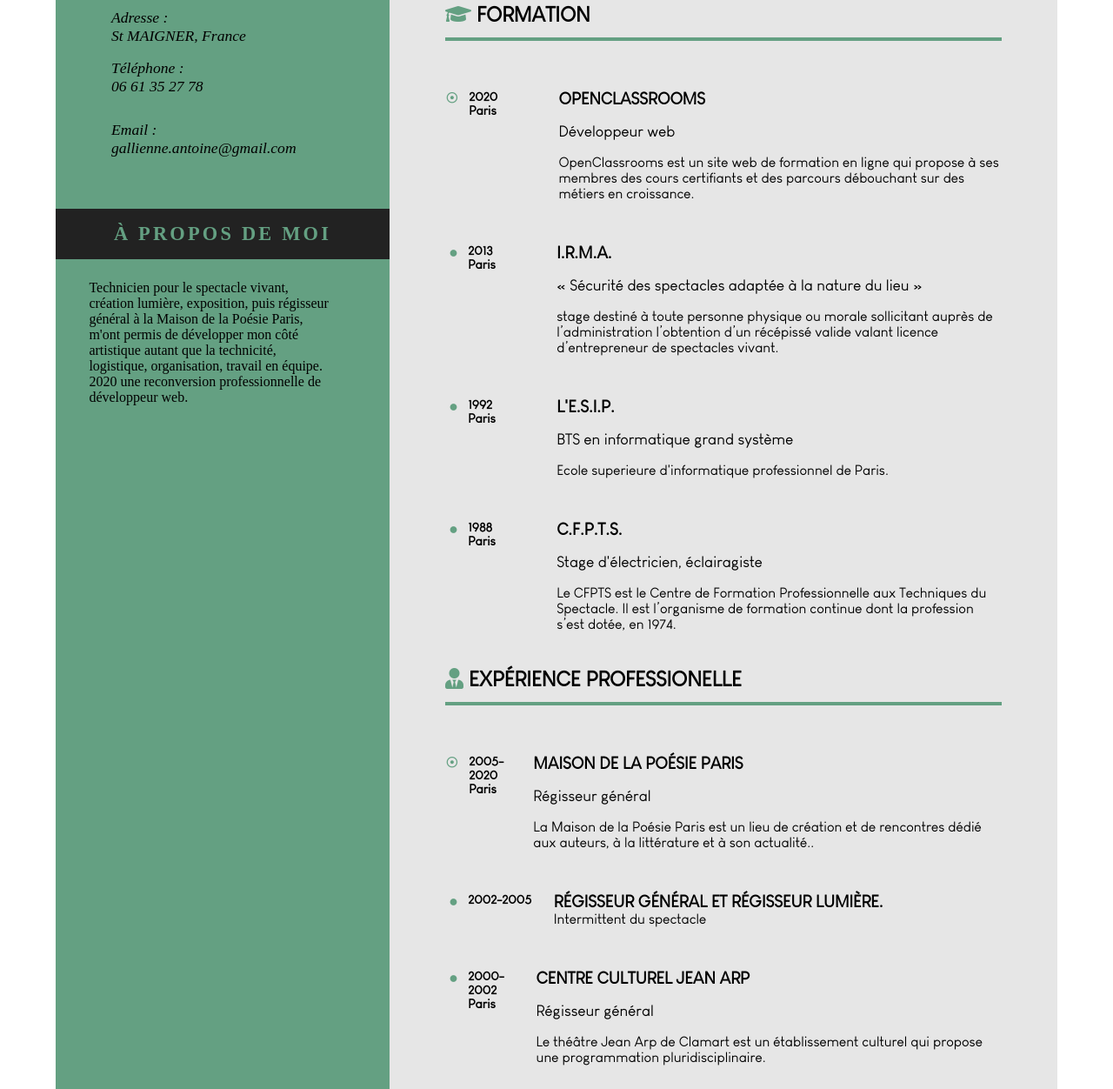
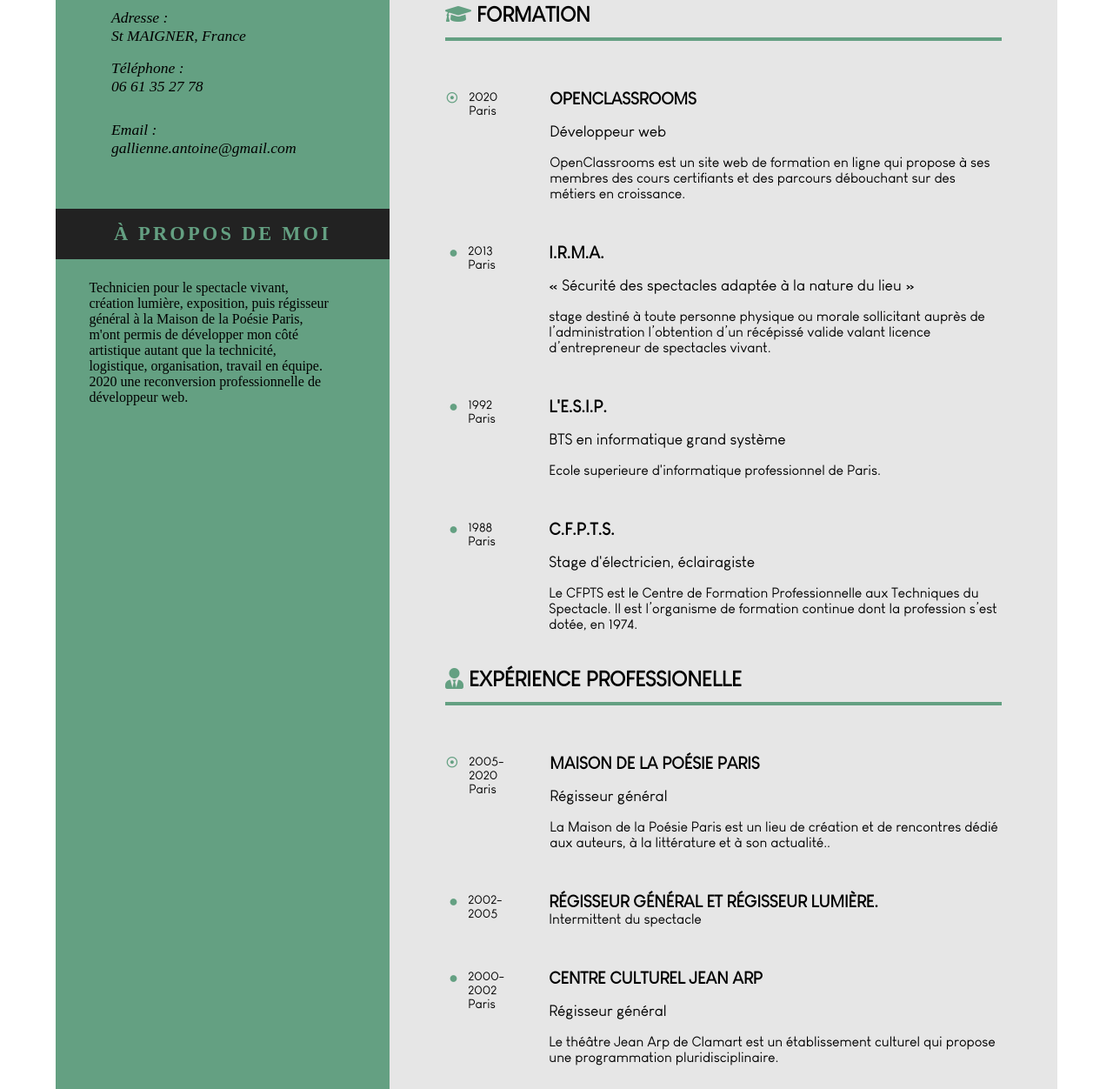
Before and after one commit to antoinegallienne/CV_OC, a plain HTML site: page index.html in a window 1280 px wide. Shown: the part 277-1529 px from the top of the page at 87% size. Drawn offline with Linux system fonts and the light colour scheme.

Commit message:
correction du h4 en span

```diff
--- a/index.html
+++ b/index.html
@@ -40,7 +40,7 @@
 
                 <li>
                     <i class="far fa-dot-circle"></i>
-                    <h4>2020<br>Paris</h4>
+                    <span>2020<br>Paris</span>
                     <section>
                         <h5>OpenClassrooms</h5>
                         <h6>Développeur web</h6>
@@ -51,7 +51,7 @@
 
                     <li>
                         <i class="fas fa-circle"></i>
-                        <h4>2013<br>Paris</h4>
+                        <span>2013<br>Paris</span>
                     <section>
                         <h5>I.R.M.A.</h5>
                         <h6>« Sécurité des spectacles adaptée à la nature du lieu »</h6>
@@ -61,7 +61,7 @@
                 </li>
                 <li>
                     <i class="fas fa-circle"></i>
-                    <h4>1992 <br>Paris</h4>
+                    <span>1992<br>Paris</span>
                     <section>
                         <h5>l'E.S.I.P.</h5>
                         <h6>BTS en informatique grand système</h6>
@@ -70,7 +70,7 @@
                 </li>
                 <li>
                     <i class="fas fa-circle"></i>
-                    <h4>1988<br>Paris</h4>
+                    <span>1988<br>Paris</span>
                     <section>
                         <h5> C.F.P.T.S.</h5>
                         <h6>Stage d'électricien, éclairagiste</h6>
@@ -88,7 +88,7 @@
             <ul>
                 <li>
                     <i class="far fa-dot-circle"></i>
-                    <h4>2005-2020<br>Paris </h4>
+                    <span>2005-2020<br>Paris </span>
                     <section>
                         <h5>Maison de la Poésie Paris</h5>
                         <h6>Régisseur général</h6>
@@ -98,7 +98,7 @@
                 </li>
                 <li>
                     <i class="fas fa-circle"></i>
-                    <h4>2002-2005</h4>
+                    <span>2002-2005</span>
                     <section class="pro">
                         <h5>régisseur général et  régisseur lumière.</h5>
                         <p> Intermittent du spectacle</p>
@@ -106,7 +106,7 @@
                 </li>
                 <li>
                     <i class="fas fa-circle"></i>
-                    <h4>2000-2002<br>Paris</h4>
+                    <span>2000-2002<br>Paris</span>
                     <section class="pro">
                         <h5>Centre Culturel Jean Arp</h5>
                         <h6>Régisseur général</h6>
--- a/style/style.css
+++ b/style/style.css
@@ -95,8 +95,9 @@ i[class*='dot'] {
     padding-bottom: 0.5vw;
 }
 
-.formation h4,
-.expérience h4 {
+.formation span,
+.expérience span {
+    width: 4%;
     font-size: 0.9rem;
     padding: 0 8vw 0 1vw;
     margin: 0;
@@ -121,8 +122,8 @@ i[class*='dot'] {
     margin: 0;
     padding: 0 5vw 0 7vw;
 }
-.expérience h4 {
-    padding: 0 2.5vw 0 1vw;
+.expérience p {
+    padding-right: 1vw;
 }
 address span {
     text-transform: uppercase;
@@ -242,7 +243,6 @@ i[class*='unity'] {
         height: auto;
     }
 
-
     i[class*='fa-circle']{
         padding:0.85vh 0  0 2.1vw ;
         font-size: 0.5rem;
@@ -261,8 +261,8 @@ i[class*='unity'] {
         padding-bottom: 1.5vh;
     }
 
-    .formation h4,
-    .expérience h4 {
+    .formation span,
+    .expérience span {
         padding: 0 2vw 0 1vw;
     }
 
@@ -287,10 +287,9 @@ i[class*='unity'] {
         padding: 0 5vw 0 0;
     }
 
-    .formation h4 {
-        padding: 0 5.5vw 0 1vw;
+    li section {
+        padding: 0 0 0 3vw;
     }
-
     .recommandation ul {
         display: flex;
         flex-direction: row;
```
